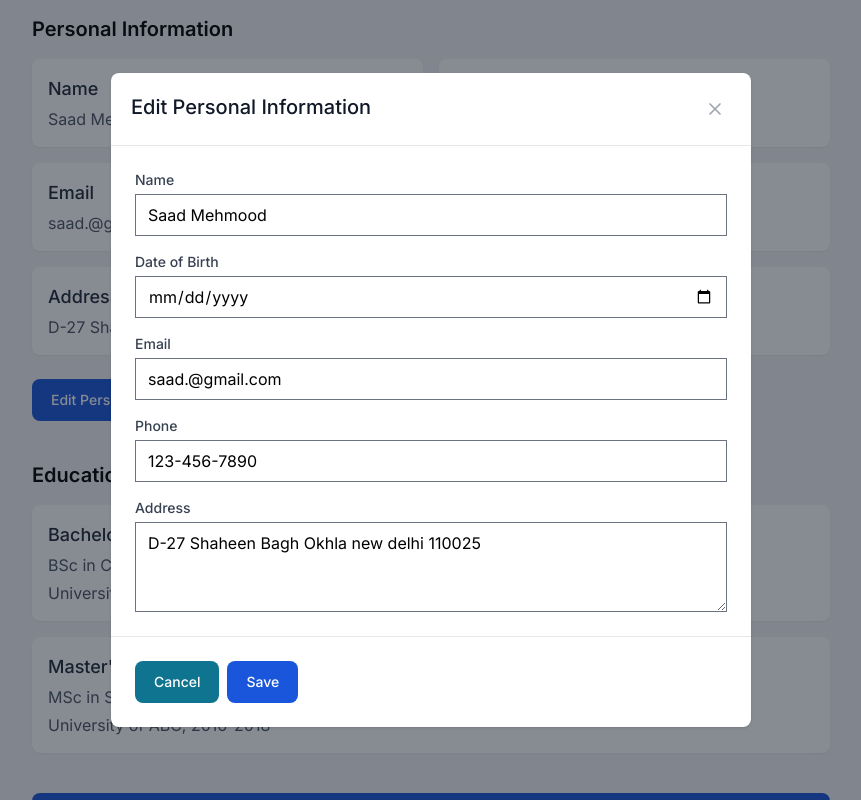
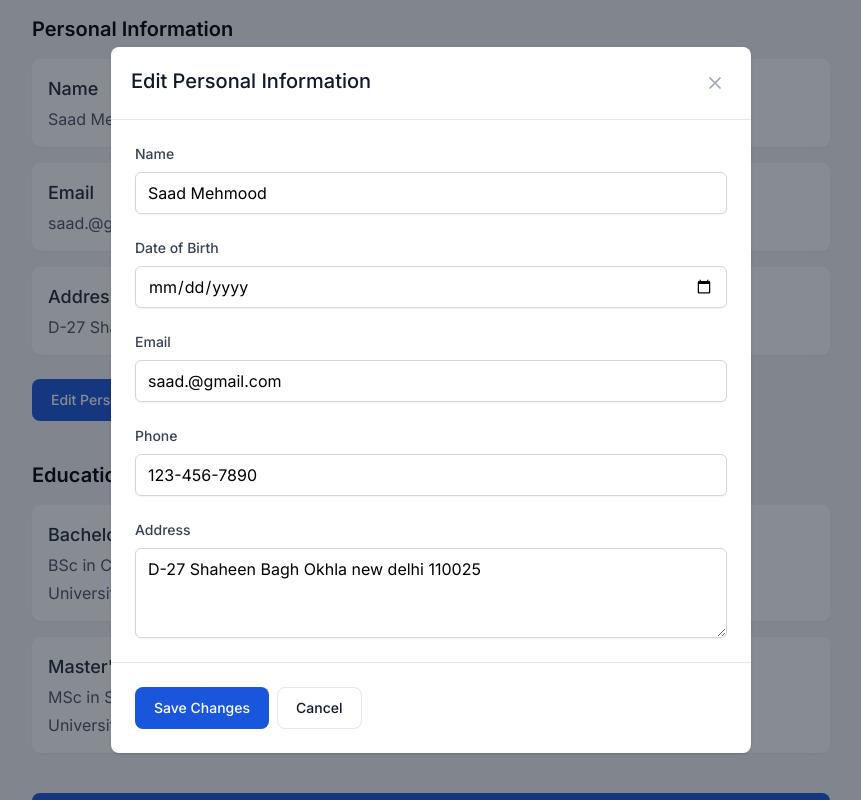
Before and after one commit to kamlesh-Sahani/lastButNotLeast, a Next.js app: page /user/profile in a window 1280 px wide. Both pictures are taken after a click on the button "Edit Personal Information". Shown: the part 446-1246 px from the top of the page, without its empty margins (209-1070 px from the left). Built offline with nearby package versions, Linux system fonts and the light colour scheme.

Commit message:
change profile edit

```diff
--- a/src/app/user/profile/page.tsx
+++ b/src/app/user/profile/page.tsx
@@ -121,9 +121,9 @@ const UserProfile = () => {
       </Card>
 
       <Modal show={modalOpen} onClose={() => setModalOpen(false)}>
-        <Modal.Header>Edit Personal Information</Modal.Header>
+        <Modal.Header className="text-2xl font-semibold text-gray-800">Edit Personal Information</Modal.Header>
         <Modal.Body>
-          <div className="space-y-4">
+          <div className="space-y-6">
             <div>
               <label
                 htmlFor="name"
@@ -138,7 +138,7 @@ const UserProfile = () => {
                 onChange={(e) =>
                   setPersonalInfo({ ...personalInfo, name: e.target.value })
                 }
-                className="form-input mt-1 block w-full"
+                className="form-input mt-2 block w-full border-gray-300 rounded-md shadow-sm focus:ring-blue-500 focus:border-blue-500"
               />
             </div>
             <div>
@@ -155,7 +155,7 @@ const UserProfile = () => {
                 onChange={(e) =>
                   setPersonalInfo({ ...personalInfo, dob: e.target.value })
                 }
-                className="form-input mt-1 block w-full"
+                className="form-input mt-2 block w-full border-gray-300 rounded-md shadow-sm focus:ring-blue-500 focus:border-blue-500"
               />
             </div>
             <div>
@@ -172,7 +172,7 @@ const UserProfile = () => {
                 onChange={(e) =>
                   setPersonalInfo({ ...personalInfo, email: e.target.value })
                 }
-                className="form-input mt-1 block w-full"
+                className="form-input mt-2 block w-full border-gray-300 rounded-md shadow-sm focus:ring-blue-500 focus:border-blue-500"
               />
             </div>
             <div>
@@ -189,7 +189,7 @@ const UserProfile = () => {
                 onChange={(e) =>
                   setPersonalInfo({ ...personalInfo, phone: e.target.value })
                 }
-                className="form-input mt-1 block w-full"
+                className="form-input mt-2 block w-full border-gray-300 rounded-md shadow-sm focus:ring-blue-500 focus:border-blue-500"
               />
             </div>
             <div>
@@ -205,16 +205,18 @@ const UserProfile = () => {
                 onChange={(e) =>
                   setPersonalInfo({ ...personalInfo, address: e.target.value })
                 }
-                className="form-textarea mt-1 block w-full"
+                className="form-textarea mt-2 block w-full border-gray-300 rounded-md shadow-sm focus:ring-blue-500 focus:border-blue-500"
                 rows={3}
               ></textarea>
             </div>
           </div>
         </Modal.Body>
         <Modal.Footer>
-          <Button onClick={() => setModalOpen(false)}>Cancel</Button>
-          <Button color="blue" onClick={handleSave}>
-            Save
+          <Button onClick={handleSave} color="blue">
+            Save Changes
+          </Button>
+          <Button onClick={() => setModalOpen(false)} color="gray">
+            Cancel
           </Button>
         </Modal.Footer>
       </Modal>
```
